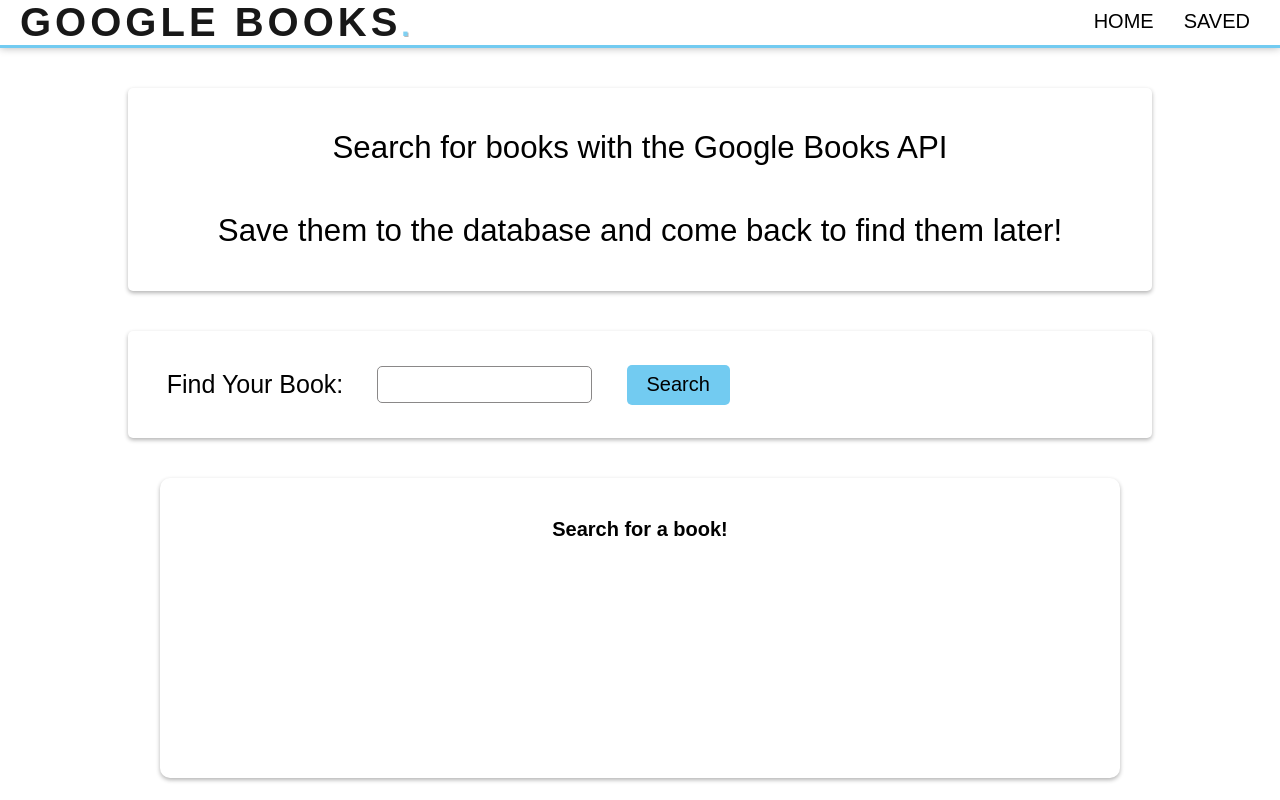
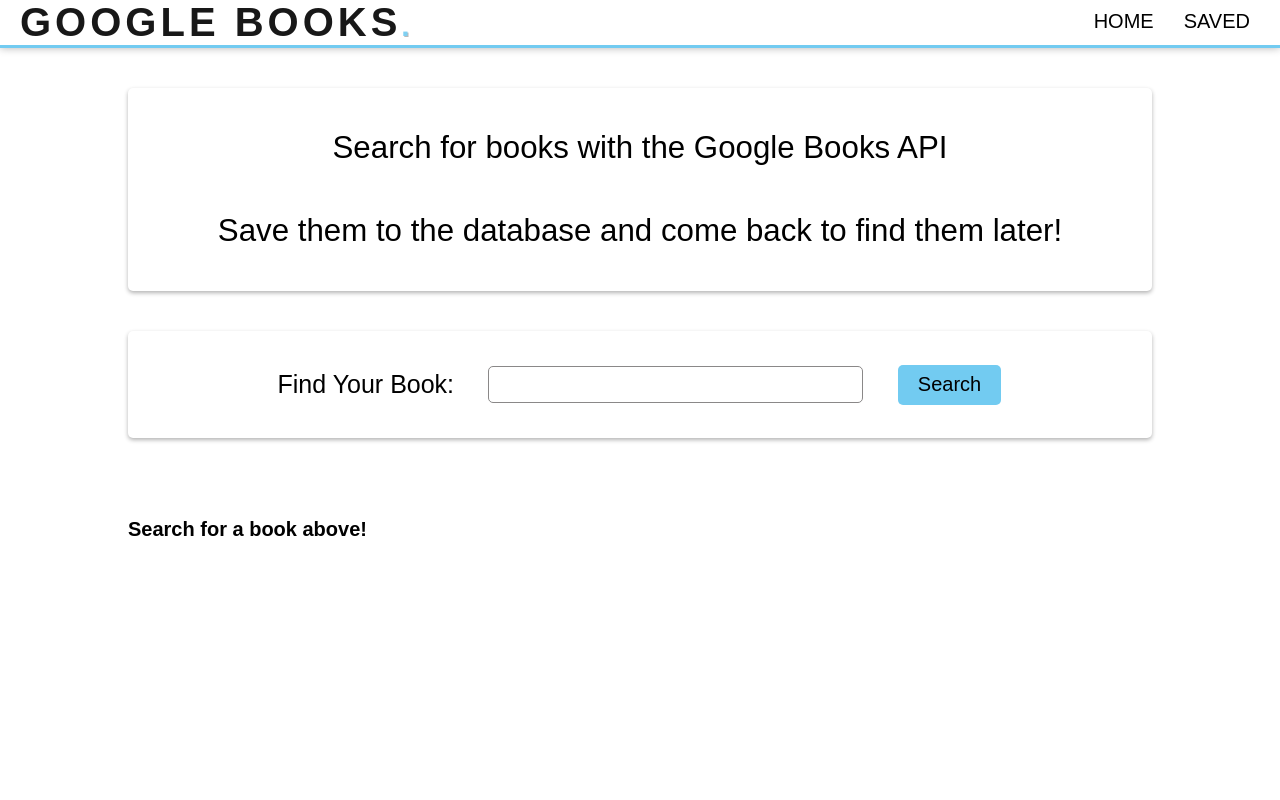
Before and after one commit to jayjscotto/google-books, a React (Create React App) app in the folder client/: page / in a window 1280 px wide. Built offline with nearby package versions, Linux system fonts and the light colour scheme.

Commit message:
updated search styling

```diff
--- a/client/src/App.css
+++ b/client/src/App.css
@@ -25,4 +25,5 @@
     font-size: 0.75em;
     padding: 0.45em;
     margin: 1em;
+    width: 25em;
 }
--- a/client/src/Components/BookCard/card.css
+++ b/client/src/Components/BookCard/card.css
@@ -3,11 +3,7 @@
   border: none;
   max-width: 80%;
   border-radius: 10px;
-    margin-bottom: 2em;
-    text-align: center;
-    box-shadow: 0 2px 4px 0 rgba(0, 0, 0, 0.3);
 }
-
 
 .card-body {
   padding: 0.5em;
--- a/client/src/Components/Hero/hero.css
+++ b/client/src/Components/Hero/hero.css
@@ -11,6 +11,5 @@
 .hero-text {
   padding: 0.75em;
   font-size: 1.25em;
-  font-weight: 500;
-
+  font-weight: 500
 }
--- a/client/src/Containers/Results/results.css
+++ b/client/src/Containers/Results/results.css
@@ -8,5 +8,6 @@
 
 li {
     margin: 0 auto;
-    width: 75%;
+    list-style: none;
+
 }
--- a/client/src/Containers/Search/index.js
+++ b/client/src/Containers/Search/index.js
@@ -72,25 +72,34 @@
             />
           </div>
         </div>
-        <div className='results card'>
+
         {this.state.searchedBooks.length !== 0 ? (
           <Results>
             {this.state.searchedBooks.map(book => {
               return (
                 <BookCard key={book.industryIdentifiers[0].identifier}>
-                    <div className="bookImage"><img src={book.imageLinks.smallThumbnail} alt="book-image"/></div>
+                    <div className='bookImage'>
+                      <img
+                        src={book.imageLinks.smallThumbnail}
+                        alt='book-image'
+                      />
+                    </div>
+                    <div className='book-info'>
                       <div className='title'>{book.title}</div>
                       <div className='authors'>{book.authors}</div>
                       <div className='description'>{book.description}</div>
+                    </div>
                     <a href={book.canonicalVolumeLink}>Check out the book!</a>
+
                 </BookCard>
               );
             })}
           </Results>
         ) : (
-            <h2 className="no-search">Search for a book!</h2>
+          <div className='results card'>
+            <h1 className='no-search'>Search for a book above!</h1>
+          </div>
         )}
-        </div>
       </div>
     );
   }
--- a/client/src/Containers/Search/search.css
+++ b/client/src/Containers/Search/search.css
@@ -5,18 +5,16 @@
     flex-direction: row;
     flex-wrap: wrap;
     padding: 1em;
+    text-align: center;
+    margin: 0 auto;
+    width: fit-content;
 }
 
 .results {
     margin: 0 auto;
-    width: 75%;
+    min-height: 300px;
 }
 
 .no-search {
     padding-top: 2em;
 }
-
-
-.results {
-    min-height: 300px;
-}
```
Lines whose indentation alone changed are shown as unchanged.
